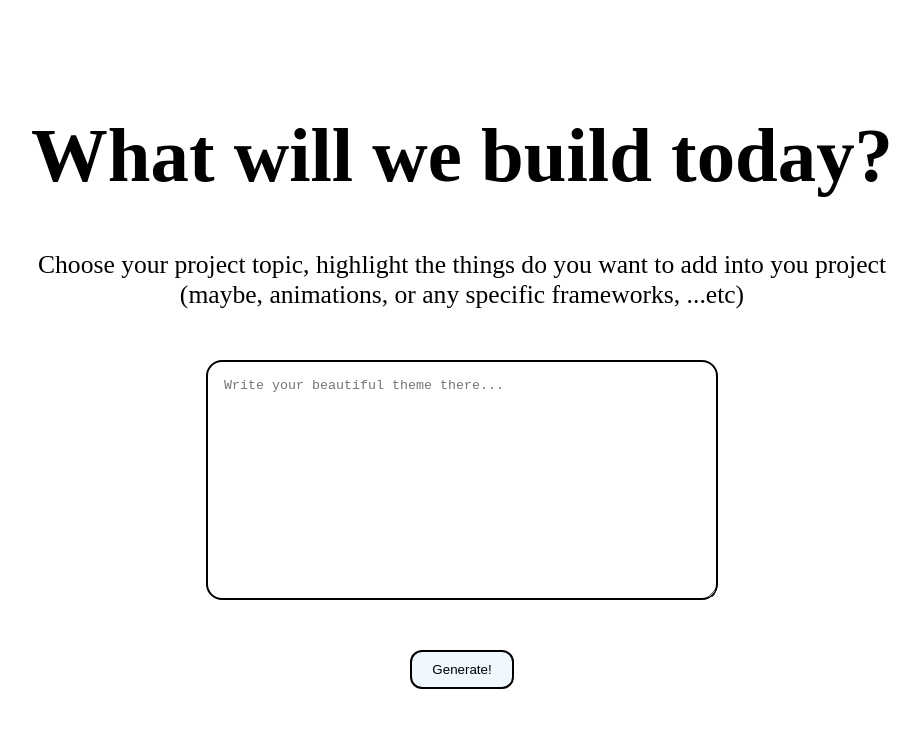
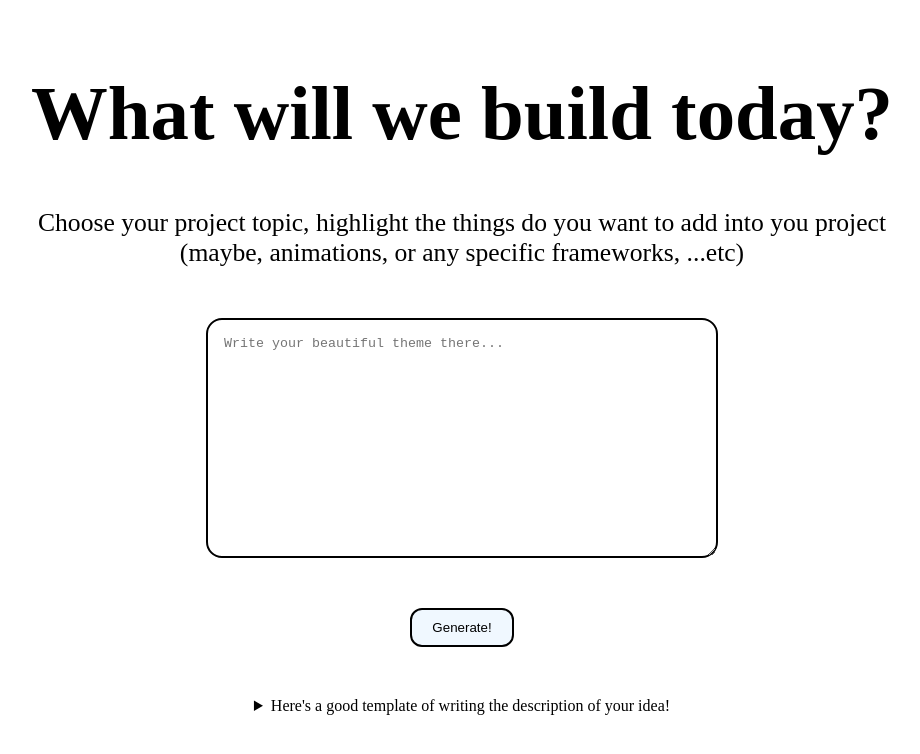
Before and after one commit to shinilornekora/Melentiy, a website: page resources/index.html in a window 1280 px wide. Shown: the whole page, without its empty margins (178-1098 px from the left). Drawn offline with Linux system fonts and the light colour scheme.

Commit message:
[UPDATE]: new styles for the index page

```diff
--- a/resources/index.html
+++ b/resources/index.html
@@ -32,6 +32,10 @@
                     aria-label="generate a project"
                 />
             </form>
+            <details class="details">
+                <summary>Here's a good template of writing the description of your idea!</summary>
+                <p><b>I want to create project for ..., it must have frameworks/libraries like ..., it mustn't have utilities like ..., the app will cover ... of users. </b></p>
+            </details>
         </main>
     </body>
 </html>
--- a/resources/styles.css
+++ b/resources/styles.css
@@ -50,3 +50,13 @@ html, body, main {
     background-color: black;
     color: aliceblue;
 }
+
+.details {
+    max-width: 50vw;
+    display: flex;
+    flex-direction: column;
+    gap: 15px;
+    align-items: center;
+    justify-content: center;
+    text-align: center;
+}
```
